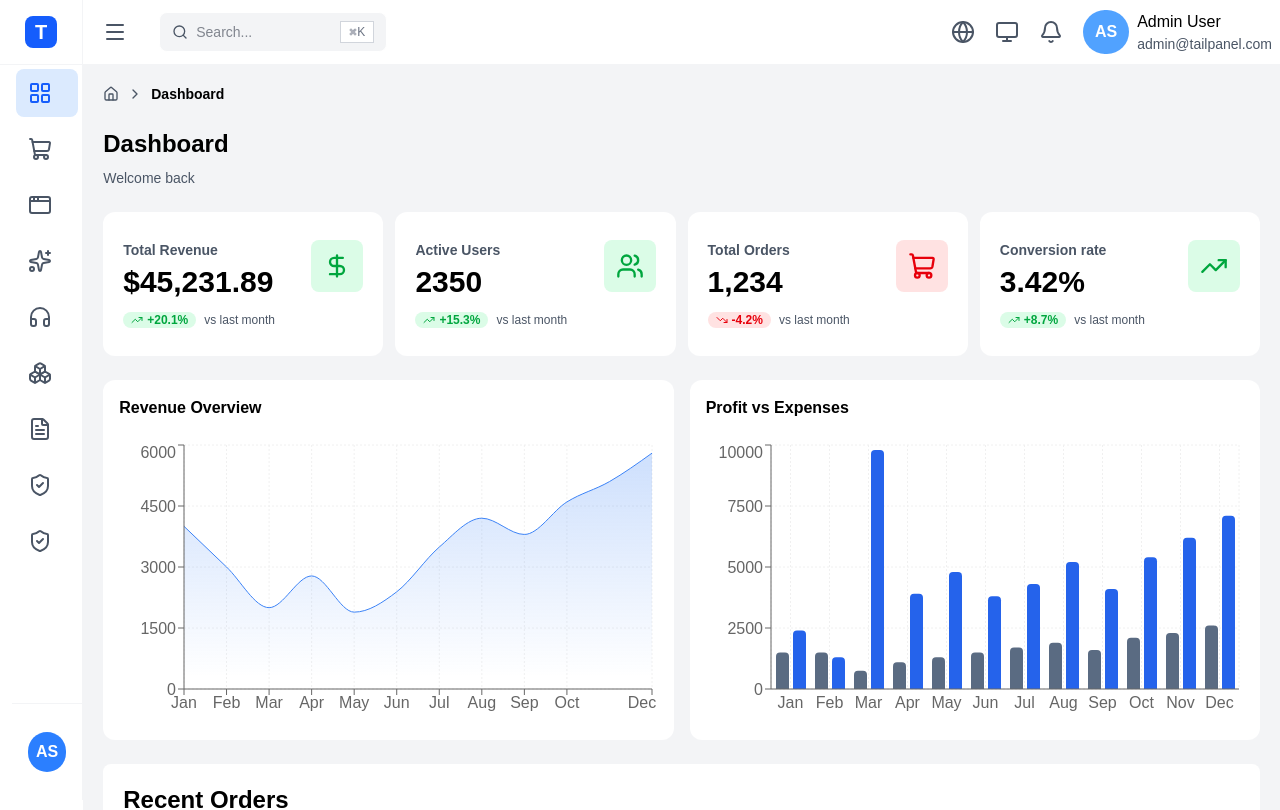
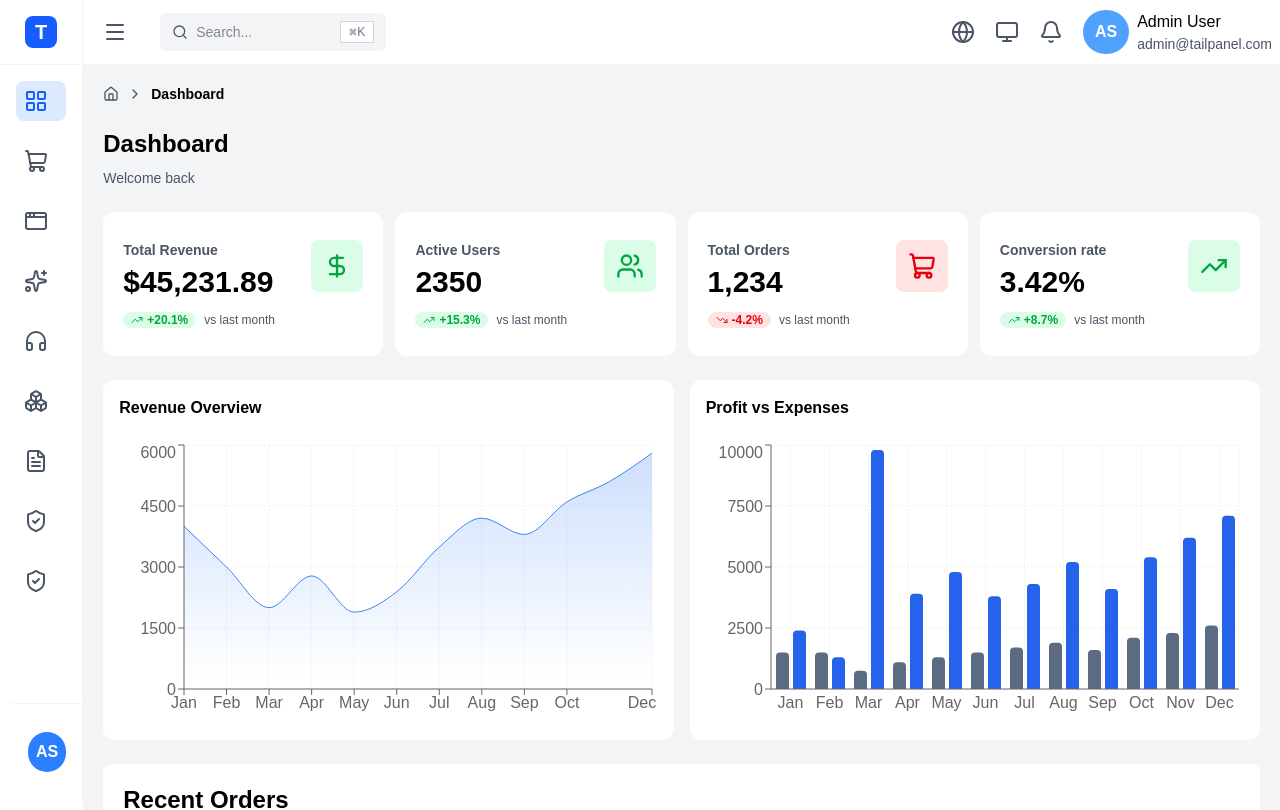
Before and after one commit to RosyPanday/TailPanel, a React (Vite) app in the folder tailPanel/: page / in a window 1280 px wide. Shown: the top 810 px of the page. Built offline with nearby package versions, Linux system fonts and the light colour scheme.

Commit message:
cursor pointer and sidebar sizing change

```diff
--- a/tailPanel/src/components/layout/navbar/navbar.tsx
+++ b/tailPanel/src/components/layout/navbar/navbar.tsx
@@ -7,16 +7,16 @@ function Navbar({ toggleSidebar }:{toggleSidebar:()=>void}) {
   return (
     <nav className="flex justify-between m-2">
       <div className="flex gap-5 items-center">
-        <button onClick={toggleSidebar} className="p-3">
+        <button onClick={toggleSidebar} className="p-3 cursor-pointer">
           <Menu className="text-gray-600 " />
         </button>
         {/* {search div} */}
         <SearchInput />
       </div>
       <div className="flex gap-5 items-center">
-        <Globe className="text-gray-600"></Globe>
-        <Monitor className="text-gray-600"></Monitor>
-        <Bell className="text-gray-600"></Bell>
+        <Globe className="text-gray-600 cursor-pointer"></Globe>
+        <Monitor className="text-gray-600 cursor-pointer"></Monitor>
+        <Bell className="text-gray-600 cursor-pointer"></Bell>
         <div className="flex gap-2 items-center justify-center">
           <span className="bg-blue-400 rounded-3xl px-3 py-2.5 text-white font-bold ">
             AS
--- a/tailPanel/src/components/layout/sidebar/side-bar-scrollable.tsx
+++ b/tailPanel/src/components/layout/sidebar/side-bar-scrollable.tsx
@@ -9,9 +9,9 @@ function SideBarScrollable({ isExpanded }: SidebarScrollableProps) {
     const IconComponent: LucideIcon = item.icon;
     const isDashboard = item.id === "dashboards";
     return (
-      <div key={item.id} className="flex flex-col ml-3 ">
+      <div key={item.id} className="flex flex-col ml-3 m-3 ">
         <button
-          className={`flex justify-between items-center p-3 m-1 ${isDashboard ? "bg-blue-100 rounded-lg " : "bg-white"}`}
+          className={`flex justify-between items-center p-2 m-1 ${isDashboard ? "bg-blue-100 rounded-lg " : "bg-white"} cursor-pointer`}
         >
           <div className="flex gap-3 items-center">
             <span>
@@ -28,7 +28,7 @@ function SideBarScrollable({ isExpanded }: SidebarScrollableProps) {
           <div>
             <span className={`${isExpanded ? "block" : "hidden"}`}>
               <ChevronDown
-                className={`${isDashboard ? "text-blue-600" : "text-gray-600"}`}
+                className={`${isDashboard ? "text-blue-600" : "text-gray-600"} w-4 h-4`}
               />
             </span>
           </div>
--- a/tailPanel/src/components/layout/sidebar/sidebar.tsx
+++ b/tailPanel/src/components/layout/sidebar/sidebar.tsx
@@ -14,7 +14,7 @@ function Sidebar({ isExpanded ,toggleSidebar}:SidebarProps) {
               </span>
               <span className={`${isExpanded?" block font-bold text-xl":"hidden"}`} >TailPanel</span>
             </div>
-            <button onClick={toggleSidebar} className={`${isExpanded?"font-normal px-2 rounded-lg text-lg hover:bg-gray-100":"hidden md:block p-3 lg:hidden"}`}>
+            <button onClick={toggleSidebar} className={`${isExpanded?"font-normal px-2 rounded-lg text-lg hover:bg-gray-100":"md:block lg:hidden p-3 "} cursor-pointer`}>
               🗙
             </button>
         </div>
```
